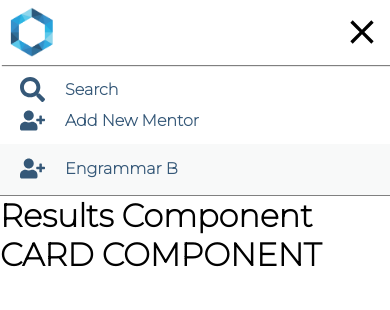
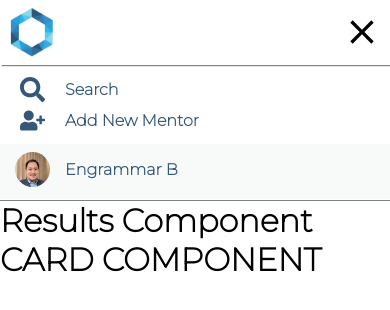
Before and after one commit to ettienekorayyi/poc-code-sydney, a React (Create React App) app: page / in a window 390 px wide. Both pictures are taken after a click on the icon 360 px from the left and 32 px from the top of the page. Shown: the top 310 px of the page. Built offline with nearby package versions, Linux system fonts and the light colour scheme.

Commit message:
DEV-008 Add logged in user avatar

```diff
--- a/src/components/NavBar/NavBar.js
+++ b/src/components/NavBar/NavBar.js
@@ -1,6 +1,7 @@
 import React, { useState } from 'react'
 import './navbar.css'
 import Logo from '../../assets/logo.png'
+import Engramar from '../../assets/engramar.png'
 import { GiHamburgerMenu } from 'react-icons/gi'
 import { MdClear } from 'react-icons/md'
 import { FaSearch, FaUserPlus } from 'react-icons/fa'
@@ -43,9 +44,9 @@ const NavBar = () => {
 
           <div className='dropdown-section loggedin-user'>
             <div className='dropdown-icon'>
-              <FaUserPlus className='navigation-icon' />
+              <img src={Engramar} className='avatar' alt='Photo of Engramar' />
             </div>
-            <div className='dropdown-description'>Engrammar B</div>
+            <div className='engramar'>Engrammar B</div>
           </div>
         </div>
       )}
--- a/src/components/NavBar/navbar.css
+++ b/src/components/NavBar/navbar.css
@@ -20,7 +20,7 @@
   }
 
   .dropdown-menu {
-    height: 120px;
+    height: 125px;
     width: 100%;
     border-bottom: 0.5px solid grey;
     margin-top: 10px;
@@ -46,6 +46,7 @@
 
   .dropdown-section {
     display: flex;
+    cursor: pointer;
   }
 
   .dropdown-icon {
@@ -60,6 +61,13 @@
     margin-top: 5px;
   }
 
+  .engramar {
+    flex: 5;
+    font-weight: bold;
+    color: #355878;
+    margin-top: 8px;
+  }
+
   .navigation-icon {
     font-size: 25px;
     color: #355878;
@@ -68,7 +76,13 @@
 
   .loggedin-user {
     background-color: #f8f9f9;
-    padding: 10px 0 10px 0;
+    padding: 8px 0 8px 0;
     margin-top: 7px;
   }
+
+  .avatar {
+    width: 35px;
+    height: 35px;
+    border-radius: 50%;
+  }
 }
```
Also changed, not shown: src/assets/engramar.png (added).
